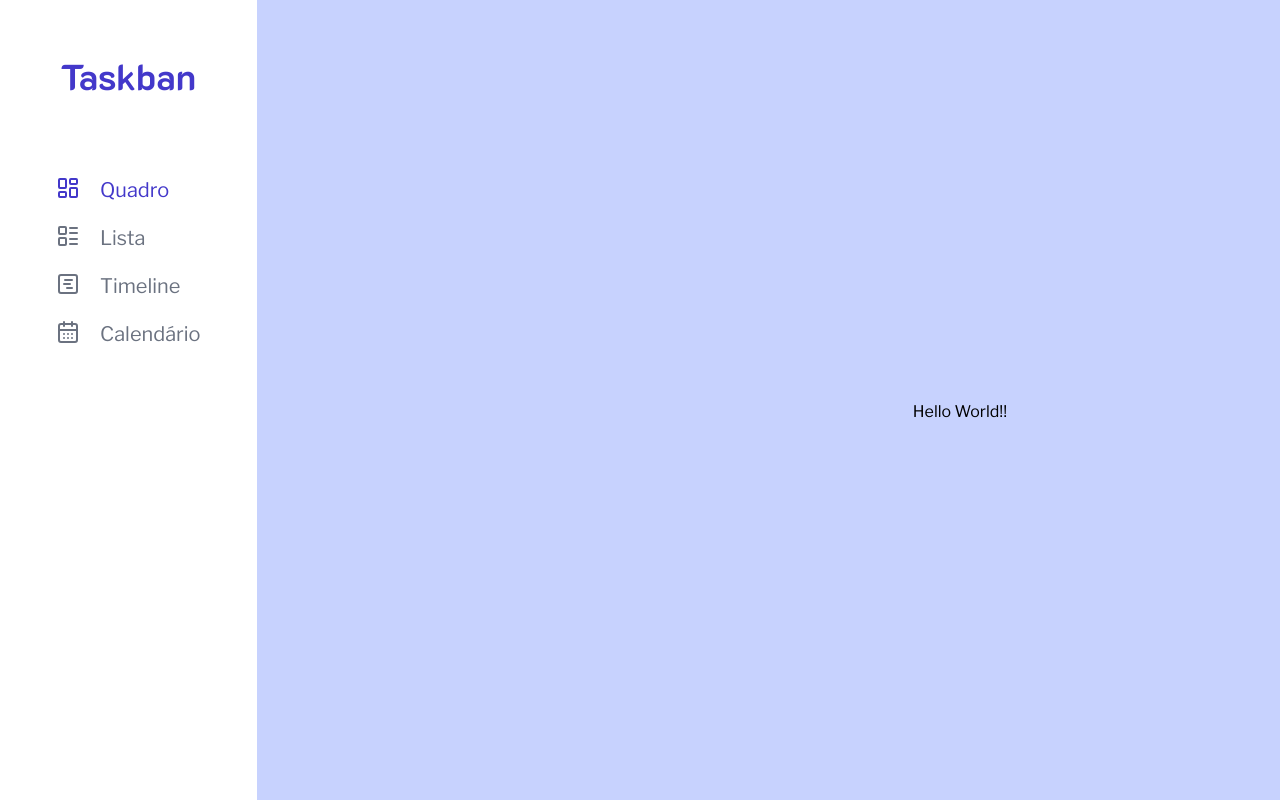
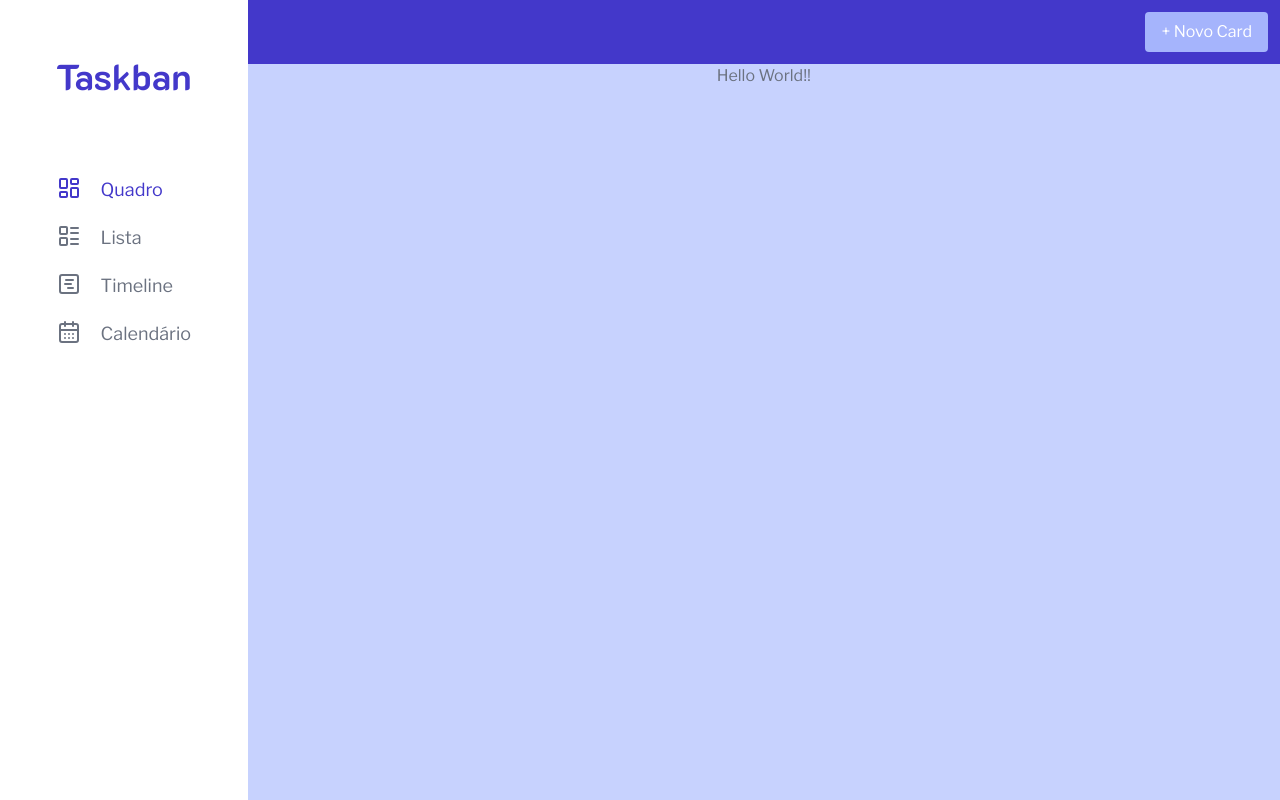
Before and after one commit to Kaduh15/taskban, a Next.js app: page / in a window 1280 px wide. Built offline with nearby package versions, Linux system fonts and the light colour scheme.

Commit message:
✨ feat: create header

```diff
--- a/src/app/layout.tsx
+++ b/src/app/layout.tsx
@@ -3,6 +3,7 @@ import { Libre_Franklin as LibreFranklin, K2D } from 'next/font/google'
 import './globals.css'
 import { cn } from '@/lib/utils'
 import SideMenu from '@/components/SideMenu'
+import Header from '@/components/Header'
 
 const libreFranklin = LibreFranklin({
   subsets: ['latin'],
@@ -24,12 +25,13 @@ export default function RootLayout({
     <html lang="pt-BR">
       <body
         className={cn(
-          'min-h-screen min-w-full grid grid-cols-2 grid-rows-2 bg-indigo-200 font-sans antialiased',
+          'min-h-screen min-w-full grid grid-cols-[auto_1fr] grid-rows-[auto_1fr] bg-indigo-200 font-sans antialiased text-gray-500',
           libreFranklin.variable,
           k2d.variable,
         )}
       >
         <SideMenu />
+        <Header />
         {children}
       </body>
     </html>
--- /dev/null
+++ b/src/components/Header/index.tsx
@@ -0,0 +1,7 @@
+export default function Header() {
+  return (
+    <header className="col-start-2 row-start-1 w-auto bg-indigo-700 flex items-center justify-end px-3 py-3 h-fit">
+      <button className="bg-indigo-300 px-4 py-2 rounded text-white">+ Novo Card</button>
+    </header>
+  )
+}
--- a/src/components/SideMenu/index.tsx
+++ b/src/components/SideMenu/index.tsx
@@ -9,7 +9,7 @@ export default function SideMenu() {
   return (
     <div className="bg-white h-full flex flex-col gap-20 py-14 px-14 row-span-2 max-w-[40%] min-w-fit justify-start items-center">
       <h2 className="font-k2 text-indigo-700 font-bold text-4xl">Taskban</h2>
-      <menu className="grid gap-5 text-gray-500 text-xl">
+      <menu className="grid gap-5 text-gray-500 text-lg">
         <li className='flex gap-5 text-indigo-700'>
           <LayoutDashboard /> Quadro
         </li>
```
